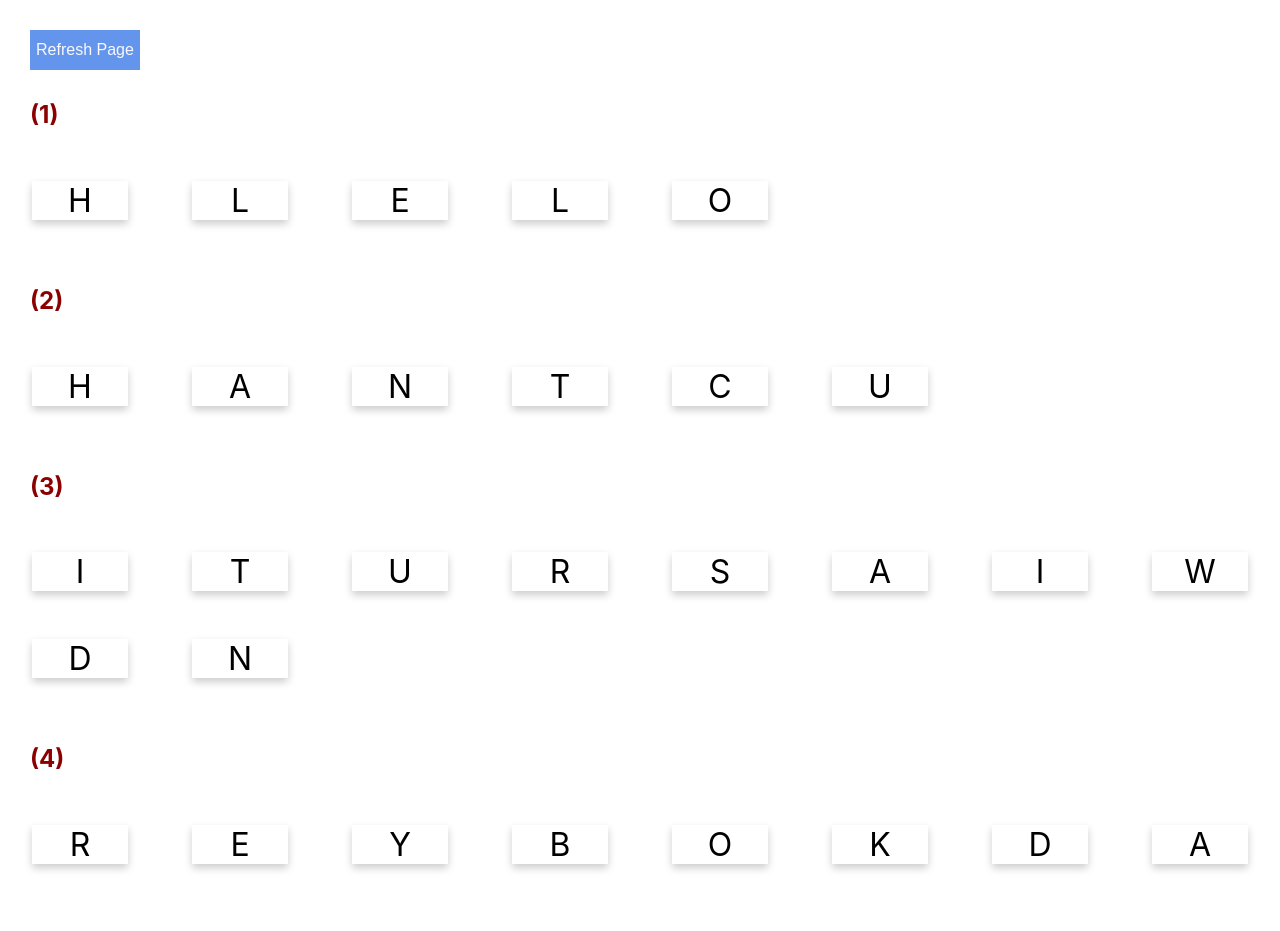
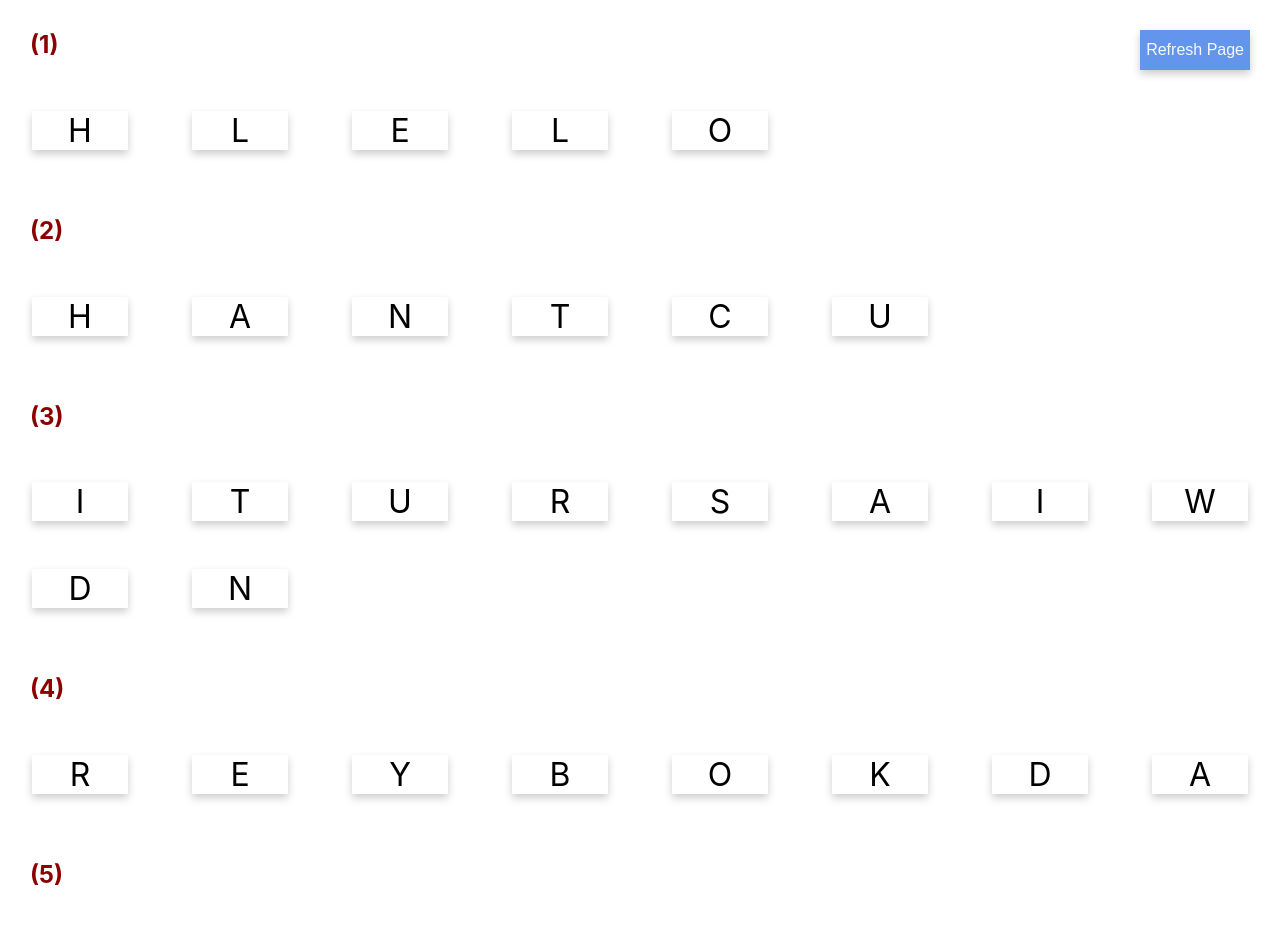
Before and after one commit to NutchaDan/3SA03-LabReact, a React (Create React App) app: page / in a window 1280 px wide. Shown: the top 931 px of the page. Built offline with nearby package versions, Linux system fonts and the light colour scheme.

Commit message:
edit to show text when finished and show the answer

```diff
--- a/public/index.html
+++ b/public/index.html
@@ -24,7 +24,7 @@
       work correctly both with client-side routing and a non-root public URL.
       Learn how to configure a non-root public URL by running `npm run build`.
     -->
-    <title>React App 6310110139-3SA03</title>
+    <title>6310110139-3SA03 React App </title>
   </head>
   <body>
     <noscript>You need to enable JavaScript to run this app.</noscript>
--- a/src/App.css
+++ b/src/App.css
@@ -20,13 +20,23 @@
   color: darkred;
  }
 
+ h3 {
+  padding-top: 10px;
+  padding-left: 30px;
+  margin-bottom: 0%;
+  color: darkred;
+ }
+
  .refresh {
   border: 0cm;
   font-size: 1em;
   text-align: center;
   background-color: cornflowerblue;
   color: ghostwhite;
-  margin: 30px;
+  box-shadow: 0 4px 8px 0 rgba(0,0,0,0.2);
+  margin-top: 10px;
   margin-bottom: 0%;
   height: 40px;
+  position: absolute;
+  right: 30px;
  }
--- a/src/App.js
+++ b/src/App.js
@@ -12,23 +12,15 @@ function App() {
   return (
     <div>
       <button className = 'refresh' onClick={() => window.location.reload()}> Refresh Page </button>
-      <span key={word1}>
+      <span>
         <h2> (1) </h2>
         <WordCard value={word1}/><br/>
-      </span>
-      <span key={word2}>
         <h2> (2) </h2>
         <WordCard value={word2}/><br/>
-      </span>
-      <span key={word3}>
         <h2> (3) </h2>
         <WordCard value={word3}/><br/>
-      </span>
-      <span key={word4}>
         <h2> (4) </h2>
         <WordCard value={word4}/><br/>
-      </span>
-      <span key={word5}>
         <h2> (5) </h2>
         <WordCard value={word5}/><br/>
       </span>
--- a/src/WordCard.js
+++ b/src/WordCard.js
@@ -19,6 +19,7 @@ const prepareStateFromWord = given_word => {
 export default function WordCard(props){
 
     const [state, setState] = useState(prepareStateFromWord(props.value))
+    const [completed, setCompleted] = useState("")
 
     const activationHandler = c => {
         console.log(`${c} has been activated`)
@@ -28,19 +29,14 @@ export default function WordCard(props){
 
         if(guess.length == state.word.length) {
             if(guess == state.word) {
-                console.log('yeah!');
-                setState({...state, completed: true});
-                <h2> Congratulations! </h2>
-                // <CheckState value={state.completed}/>;
+                console.log('yeah!')
+                setState({...state, completed: true})
+                setCompleted("Congratulations!!")
             } else {
-                console.log('reset, next attempt');
-                setState({...state, guess: '', attempt: state.attempt + 1});
+                console.log('reset, next attempt')
+                setState({...state, guess: '', attempt: state.attempt + 1})
             }
         }
-
-        // if(state.completed === 'true') {
-        //     return <h2> Congratulations! </h2>
-        // }
     }
 
     return (
@@ -50,12 +46,14 @@ export default function WordCard(props){
                     <CharacterCard value={c} key={i} activationHandler={activationHandler} attempt={state.attempt}/>
                 )
             }
+            {
+                completed != "" && (
+                    <span>
+                        <h3> {completed} </h3>
+                        <h3> Answer : {state.word} </h3>
+                    </span>
+                )
+            }
         </div>
     )
 }
-
-// function CheckState() {
-//     if(this.state.value == 'true') {
-//         return <h2> Congratulations! </h2>
-//     }
-// }
```
